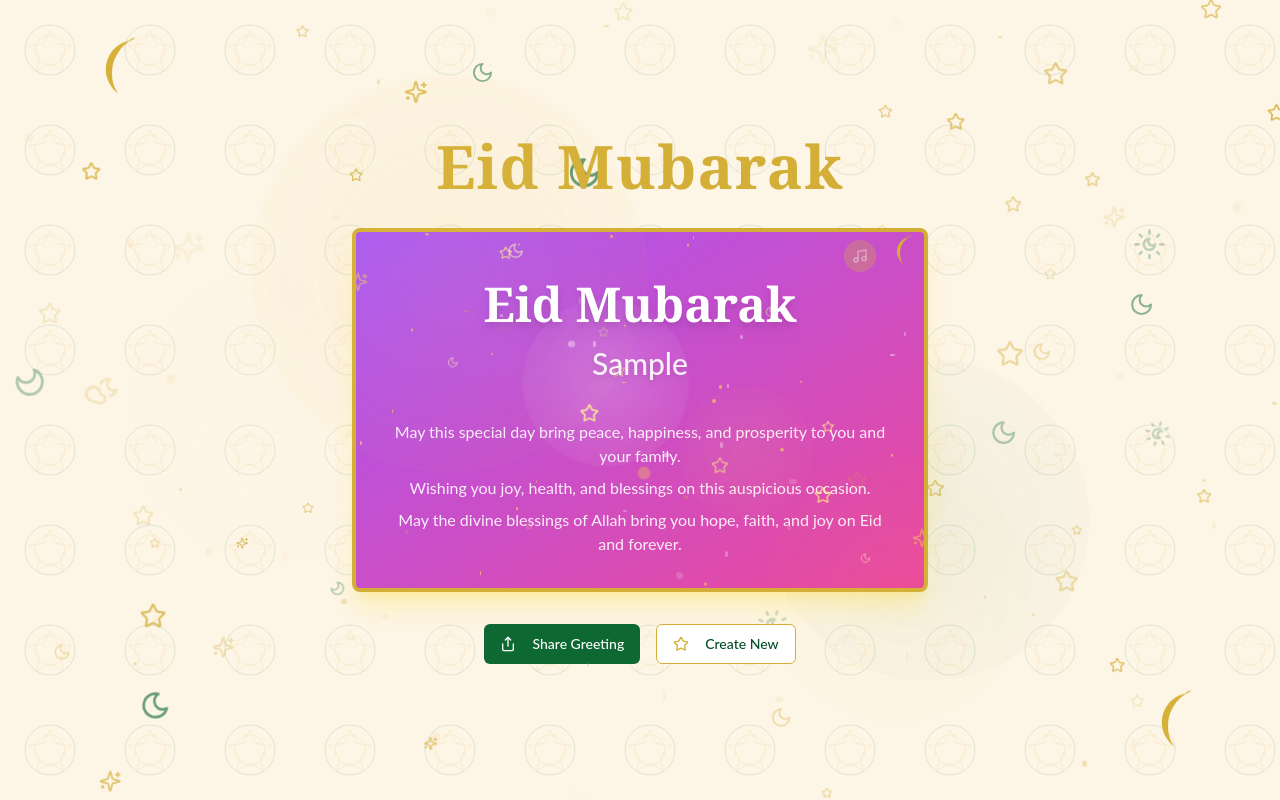
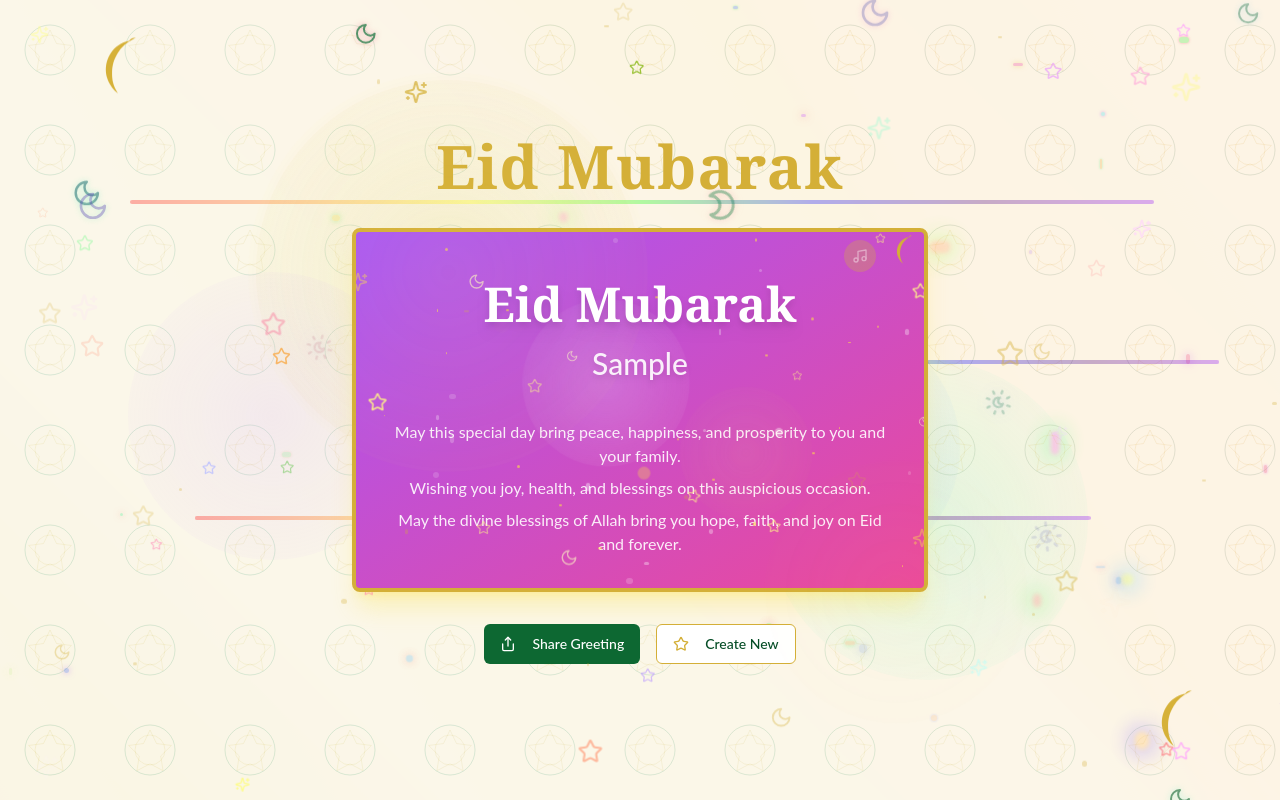
Before and after one commit to NSTechBytes/eid-mubarak, a React (Vite) app: page / in a window 1280 px wide. Both pictures are taken after typing "Sample" into the empty fields and a click on the button "Continue". Built offline with nearby package versions, Linux system fonts and the light colour scheme.

Commit message:
Add more background color options
Add more color options for the background gradient.

```diff
--- a/src/components/EidPatternBackground.tsx
+++ b/src/components/EidPatternBackground.tsx
@@ -10,9 +10,13 @@ interface EidPatternBackgroundProps {
 const EidPatternBackground = ({ children, className = "" }: EidPatternBackgroundProps) => {
   return (
     <div className={`min-h-screen bg-eid-cream bg-eid-pattern relative overflow-hidden ${className}`}>
+      {/* RGB overlay effects */}
+      <div className="absolute inset-0 bg-rainbow-gradient opacity-10 mix-blend-overlay animate-rainbow-glow"></div>
+      <div className="absolute inset-0 bg-aurora-gradient opacity-15 mix-blend-color animate-color-pulse"></div>
+
       {/* Animated background elements */}
       <div className="absolute inset-0 pointer-events-none overflow-hidden">
-        {/* Floating stars */}
+        {/* Floating stars with RGB effects */}
         {[...Array(25)].map((_, i) => (
           <div
             key={`star-${i}`}
@@ -23,33 +27,40 @@ const EidPatternBackground = ({ children, className = "" }: EidPatternBackground
               opacity: 0.5 + Math.random() * 0.5,
               transform: `scale(${0.5 + Math.random() * 0.8})`,
               animation: `twinkle ${3 + Math.random() * 5}s ease-in-out infinite, float ${5 + Math.random() * 7}s ease-in-out infinite`,
-              animationDelay: `${Math.random() * 5}s`
+              animationDelay: `${Math.random() * 5}s`,
+              filter: `hue-rotate(${Math.random() * 360}deg)`
             }}
           >
             <Star
               size={10 + Math.random() * 15}
-              className="text-eid-gold"
+              className="text-eid-gold animate-rainbow-glow"
+              style={{
+                animationDelay: `${Math.random() * 8}s`,
+                animationDuration: `${6 + Math.random() * 8}s`
+              }}
             />
           </div>
         ))}
 
-        {/* Animated particles */}
+        {/* RGB animated particles */}
         {[...Array(30)].map((_, i) => (
           <div
             key={`particle-${i}`}
-            className="absolute rounded-full bg-eid-lightgold/30"
+            className="absolute rounded-full animate-rainbow-glow"
             style={{
               height: `${Math.random() * 8 + 2}px`,
               width: `${Math.random() * 8 + 2}px`,
               top: `${Math.random() * 100}%`,
               left: `${Math.random() * 100}%`,
+              backgroundColor: `hsla(${Math.random() * 360}, 80%, 70%, 0.4)`,
               animation: `float ${6 + Math.random() * 10}s ease-in-out infinite, pulse ${3 + Math.random() * 5}s ease-in-out infinite alternate`,
-              animationDelay: `${Math.random() * 5}s`
+              animationDelay: `${Math.random() * 5}s`,
+              boxShadow: `0 0 ${Math.random() * 8 + 2}px hsla(${Math.random() * 360}, 80%, 70%, 0.6)`
             }}
           />
         ))}
 
-        {/* Moon icons */}
+        {/* Moon icons with RGB glow */}
         {[...Array(8)].map((_, i) => (
           <div
             key={`moon-${i}`}
@@ -60,18 +71,20 @@ const EidPatternBackground = ({ children, className = "" }: EidPatternBackground
               opacity: 0.3 + Math.random() * 0.4,
               animation: `float ${8 + Math.random() * 6}s ease-in-out infinite`,
               animationDelay: `${Math.random() * 4}s`,
-              transform: `rotate(${Math.random() * 360}deg) scale(${0.6 + Math.random() * 0.8})`
+              transform: `rotate(${Math.random() * 360}deg) scale(${0.6 + Math.random() * 0.8})`,
+              filter: `drop-shadow(0 0 3px hsla(${Math.random() * 360}, 80%, 70%, 0.8))`
             }}
           >
             <Moon
               size={20 + Math.random() * 15}
-              className="text-eid-green"
+              className="text-eid-green animate-rainbow-glow"
+              style={{ animationDelay: `${Math.random() * 8}s` }}
             />
           </div>
         ))}
 
-        {/* Sparkle effects */}
-        {[...Array(10)].map((_, i) => (
+        {/* RGB sparkle effects */}
+        {[...Array(15)].map((_, i) => (
           <div
             key={`sparkle-${i}`}
             className="absolute"
@@ -80,17 +93,19 @@ const EidPatternBackground = ({ children, className = "" }: EidPatternBackground
               left: `${Math.random() * 100}%`,
               opacity: 0.4 + Math.random() * 0.6,
               animation: `ping ${2 + Math.random() * 3}s cubic-bezier(0, 0, 0.2, 1) infinite`,
-              animationDelay: `${Math.random() * 3}s`
+              animationDelay: `${Math.random() * 3}s`,
+              filter: `hue-rotate(${Math.random() * 360}deg) brightness(1.5)`
             }}
           >
             <Sparkles
               size={12 + Math.random() * 10}
-              className="text-eid-gold"
+              className="text-eid-gold animate-rainbow-glow"
+              style={{ animationDelay: `${Math.random() * 5}s` }}
             />
           </div>
         ))}
 
-        {/* Alternating element */}
+        {/* Alternating element with RGB effects */}
         {[...Array(5)].map((_, i) => (
           <div
             key={`alt-${i}`}
@@ -100,32 +115,61 @@ const EidPatternBackground = ({ children, className = "" }: EidPatternBackground
               left: `${Math.random() * 100}%`,
               opacity: 0.3 + Math.random() * 0.4,
               animation: `spin-slow ${15 + Math.random() * 10}s linear infinite`,
-              animationDelay: `${Math.random() * 5}s`
+              animationDelay: `${Math.random() * 5}s`,
+              filter: `hue-rotate(${Math.random() * 360}deg) drop-shadow(0 0 5px rgba(150, 150, 250, 0.8))`
             }}
           >
             {i % 2 === 0 ? (
               <SunMoon
                 size={25 + Math.random() * 15}
-                className="text-eid-green/40"
+                className="text-eid-green/40 animate-rainbow-glow"
+                style={{ animationDelay: `${Math.random() * 7}s` }}
               />
             ) : (
               <CloudMoon
                 size={25 + Math.random() * 15}
-                className="text-eid-gold/40"
+                className="text-eid-gold/40 animate-rainbow-glow"
+                style={{ animationDelay: `${Math.random() * 7}s` }}
               />
             )}
           </div>
         ))}
 
-        {/* Light beam effects */}
-        <div className="absolute h-96 w-96 rounded-full bg-gradient-radial from-eid-lightgold/20 to-transparent animate-pulse"
+        {/* RGB light beam effects */}
+        <div className="absolute h-96 w-96 rounded-full bg-gradient-radial from-red-300/20 to-transparent animate-rainbow-glow"
              style={{ top: '10%', left: '20%', animationDuration: '15s' }}></div>
-        <div className="absolute h-80 w-80 rounded-full bg-gradient-radial from-eid-green/10 to-transparent animate-pulse"
-             style={{ bottom: '15%', right: '15%', animationDuration: '18s' }}></div>
-        <div className="absolute h-64 w-64 rounded-full bg-gradient-radial from-eid-gold/10 to-transparent animate-pulse"
-             style={{ top: '40%', right: '25%', animationDuration: '20s' }}></div>
-        <div className="absolute h-72 w-72 rounded-full bg-gradient-radial from-eid-cream/30 to-transparent animate-pulse"
-             style={{ bottom: '30%', left: '10%', animationDuration: '17s' }}></div>
+        <div className="absolute h-80 w-80 rounded-full bg-gradient-radial from-green-300/20 to-transparent animate-rainbow-glow"
+             style={{ bottom: '15%', right: '15%', animationDuration: '18s', animationDelay: '2s' }}></div>
+        <div className="absolute h-64 w-64 rounded-full bg-gradient-radial from-blue-300/20 to-transparent animate-rainbow-glow"
+             style={{ top: '40%', right: '25%', animationDuration: '20s', animationDelay: '4s' }}></div>
+        <div className="absolute h-72 w-72 rounded-full bg-gradient-radial from-purple-300/20 to-transparent animate-rainbow-glow"
+             style={{ bottom: '30%', left: '10%', animationDuration: '17s', animationDelay: '6s' }}></div>
+
+        {/* RGB flowing light trails */}
+        <div className="absolute h-1 w-[80%] bg-rainbow-gradient rounded-full animate-drift-x opacity-30"
+             style={{ top: '25%', left: '10%', animationDuration: '25s' }}></div>
+        <div className="absolute h-1 w-[60%] bg-rainbow-gradient rounded-full animate-drift-x opacity-30"
+             style={{ top: '45%', right: '5%', animationDuration: '20s', animationDirection: 'reverse' }}></div>
+        <div className="absolute h-1 w-[70%] bg-rainbow-gradient rounded-full animate-drift-x opacity-30"
+             style={{ bottom: '35%', left: '15%', animationDuration: '22s' }}></div>
+
+        {/* RGB glowing orbs */}
+        {[...Array(8)].map((_, i) => (
+          <div
+            key={`rgb-orb-${i}`}
+            className="absolute rounded-full animate-pulse"
+            style={{
+              height: `${Math.random() * 16 + 8}px`,
+              width: `${Math.random() * 16 + 8}px`,
+              top: `${Math.random() * 100}%`,
+              left: `${Math.random() * 100}%`,
+              backgroundColor: `hsla(${Math.random() * 360}, 100%, 70%, 0.3)`,
+              boxShadow: `0 0 20px 5px hsla(${Math.random() * 360}, 100%, 70%, 0.4)`,
+              animationDuration: `${5 + Math.random() * 7}s`,
+              filter: 'blur(2px)'
+            }}
+          />
+        ))}
       </div>
 
       {children}
--- a/tailwind.config.ts
+++ b/tailwind.config.ts
@@ -143,6 +143,39 @@ export default {
 				'shimmer': {
 					'0%': { backgroundPosition: '-200% 0' },
 					'100%': { backgroundPosition: '200% 0' }
+				},
+				// New RGB animations
+				'rainbow-glow': {
+					'0%': { filter: 'hue-rotate(0deg) brightness(1)' },
+					'25%': { filter: 'hue-rotate(90deg) brightness(1.2)' },
+					'50%': { filter: 'hue-rotate(180deg) brightness(1)' },
+					'75%': { filter: 'hue-rotate(270deg) brightness(1.2)' },
+					'100%': { filter: 'hue-rotate(360deg) brightness(1)' }
+				},
+				'rgb-shift': {
+					'0%': { backgroundColor: 'rgba(255, 0, 0, 0.2)' },
+					'33%': { backgroundColor: 'rgba(0, 255, 0, 0.2)' },
+					'66%': { backgroundColor: 'rgba(0, 0, 255, 0.2)' },
+					'100%': { backgroundColor: 'rgba(255, 0, 0, 0.2)' }
+				},
+				'color-pulse': {
+					'0%, 100%': { backgroundColor: 'rgba(255, 165, 0, 0.15)' },
+					'25%': { backgroundColor: 'rgba(255, 105, 180, 0.15)' },
+					'50%': { backgroundColor: 'rgba(75, 0, 130, 0.15)' },
+					'75%': { backgroundColor: 'rgba(0, 191, 255, 0.15)' }
+				},
+				'rgb-border': {
+					'0%': { borderColor: 'rgba(255, 0, 0, 0.5)' },
+					'33%': { borderColor: 'rgba(0, 255, 0, 0.5)' },
+					'66%': { borderColor: 'rgba(0, 0, 255, 0.5)' },
+					'100%': { borderColor: 'rgba(255, 0, 0, 0.5)' }
+				},
+				'rgb-text': {
+					'0%': { color: '#ff8a8a' },
+					'25%': { color: '#a0ff8a' },
+					'50%': { color: '#8aceff' },
+					'75%': { color: '#d78aff' },
+					'100%': { color: '#ff8a8a' }
 				}
 			},
 			animation: {
@@ -159,12 +192,21 @@ export default {
 				'drift-y': 'drift-y 6s ease-in-out infinite',
 				'glow': 'glow 3s ease-in-out infinite',
 				'color-shift': 'color-shift 8s ease-in-out infinite',
-				'shimmer': 'shimmer 8s ease-in-out infinite'
+				'shimmer': 'shimmer 8s ease-in-out infinite',
+				// New RGB animations
+				'rainbow-glow': 'rainbow-glow 8s linear infinite',
+				'rgb-shift': 'rgb-shift 12s ease-in-out infinite',
+				'color-pulse': 'color-pulse 15s ease-in-out infinite',
+				'rgb-border': 'rgb-border 10s linear infinite',
+				'rgb-text': 'rgb-text 8s ease-in-out infinite'
 			},
 			backgroundImage: {
 				'eid-pattern': "url('/eid-pattern.svg')",
 				'gradient-radial': 'radial-gradient(var(--tw-gradient-stops))',
 				'shimmer-gradient': 'linear-gradient(to right, transparent 0%, rgba(255,255,255,0.2) 20%, transparent 40%)',
+				// RGB gradients
+				'rainbow-gradient': 'linear-gradient(45deg, #ff0000, #ff7f00, #ffff00, #00ff00, #0000ff, #4b0082, #8b00ff)',
+				'aurora-gradient': 'linear-gradient(60deg, rgba(0, 255, 255, 0.3), rgba(0, 255, 0, 0.3), rgba(255, 0, 255, 0.3))'
 			}
 		}
 	},
```
